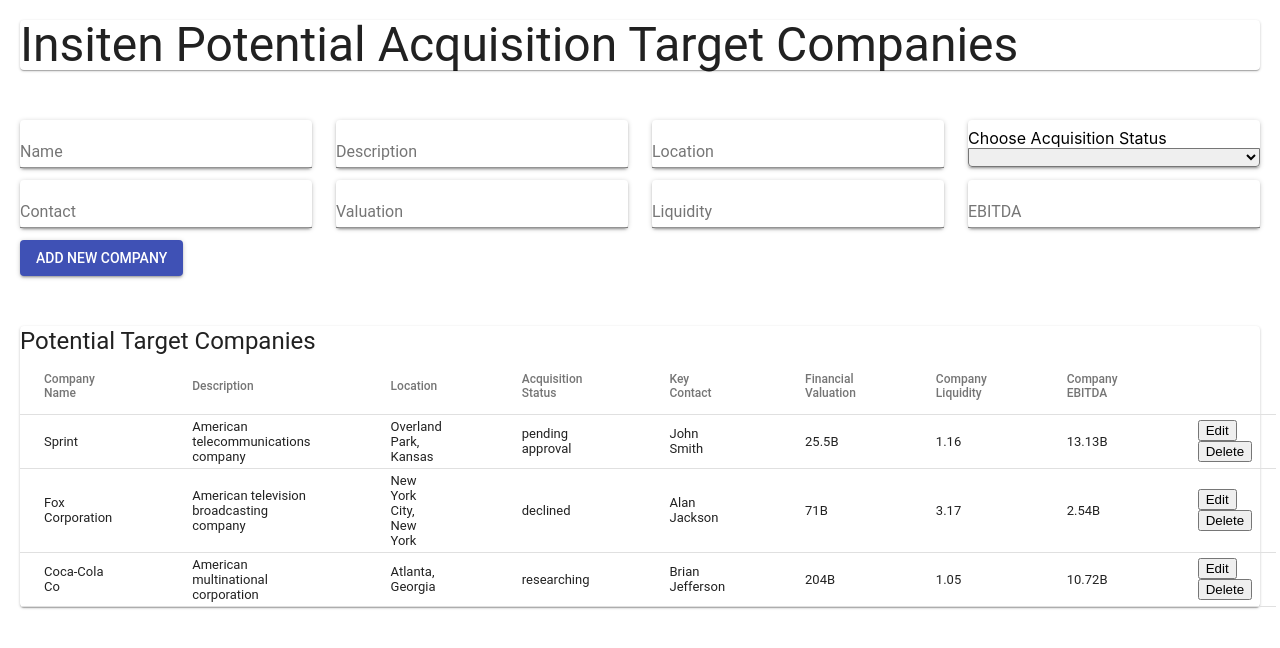
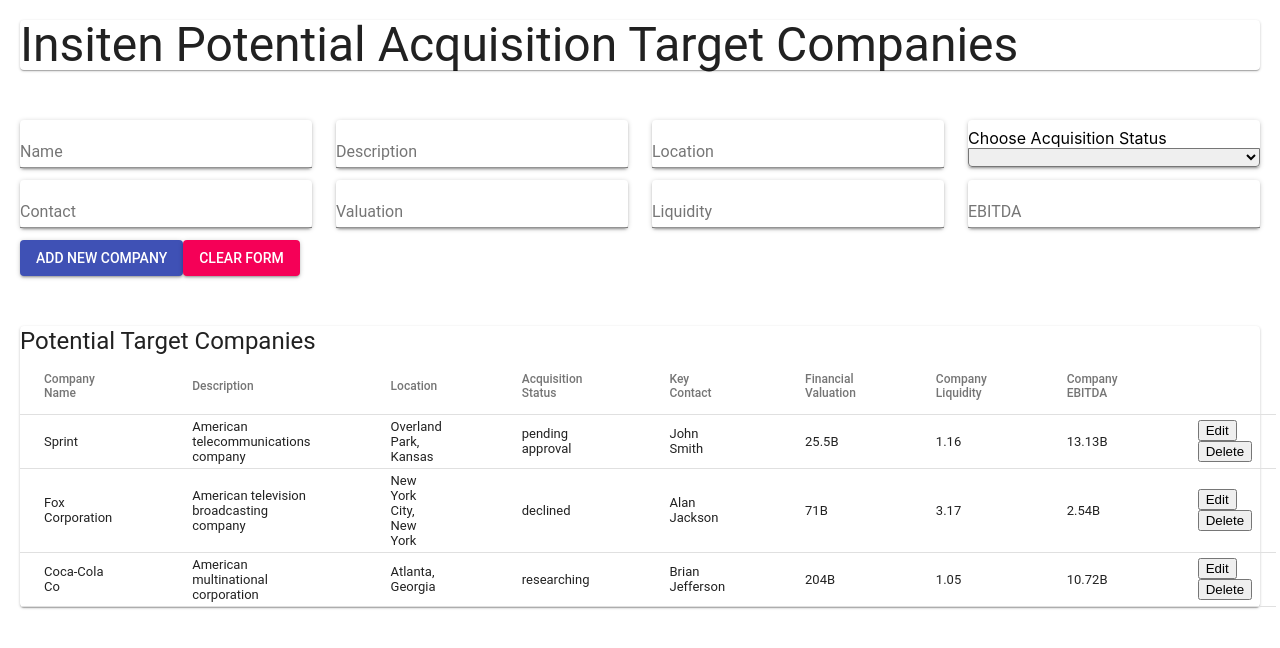
Before and after one commit to MadJHale/insiten_code_challenge, a React (Create React App) app: page / in a window 1280 px wide. Shown: the top 648 px of the page. Built offline with nearby package versions, Linux system fonts and the light colour scheme.

Commit message:
Added button to clear form data

```diff
--- a/src/components/App.js
+++ b/src/components/App.js
@@ -4,10 +4,6 @@
 import Paper from '@material-ui/core/Paper';
 import Typography from '@material-ui/core/Typography';
 import './App.css';
-
-const handleNewTarget = values => {
-  console.log(values);
-};
 
 const App = () => (
   <div className="InsitenApp">
@@ -16,7 +12,7 @@
         <Typography variant="h3" component="h1">Insiten Potential Acquisition Target Companies</Typography>
       </Paper>
     </header>
-    <AddNewTarget onSubmit={handleNewTarget} />
+    <AddNewTarget />
     <TargetList />
   </div>
 )
--- a/src/containers/AddNewTarget.js
+++ b/src/containers/AddNewTarget.js
@@ -6,6 +6,7 @@
 import Button from '@material-ui/core/Button';
 import {addNewTarget } from '../actions';
 import { connect } from 'react-redux';
+import {reset} from 'redux-form';
 
 const RenderTextField = ({
     label,
@@ -30,11 +31,13 @@
 
 const mapDispatchToProps = dispatch => ({
     addTarget: value =>
-      dispatch({ type: 'ADD_TARGET', payload: value })
+      dispatch({ type: 'ADD_TARGET', payload: value }),
+    clearForm: () =>
+        dispatch(reset('acquisitionTarget'))
   });
 
 const AddNewTarget = props => {
-    const {handleSubmit, submitting, addTarget} = props;
+    const {handleSubmit, submitting, addTarget, clearForm} = props;
     return (
         <div className="newTargetForm">
             <Form onSubmit={handleSubmit((values) => addTarget(values))} className="targetForm">
@@ -80,6 +83,7 @@
                     <Grid container spacing={24}>
                     <Grid item xs>
                         <Button type="submit" disabled={submitting} variant="contained" color="primary">Add new company</Button>
+                        <Button type="button" disabled={submitting} variant="contained" color="secondary" onClick={() => {clearForm();}}>Clear Form</Button>
                     </Grid>
                 </Grid>
             </Form>
```
